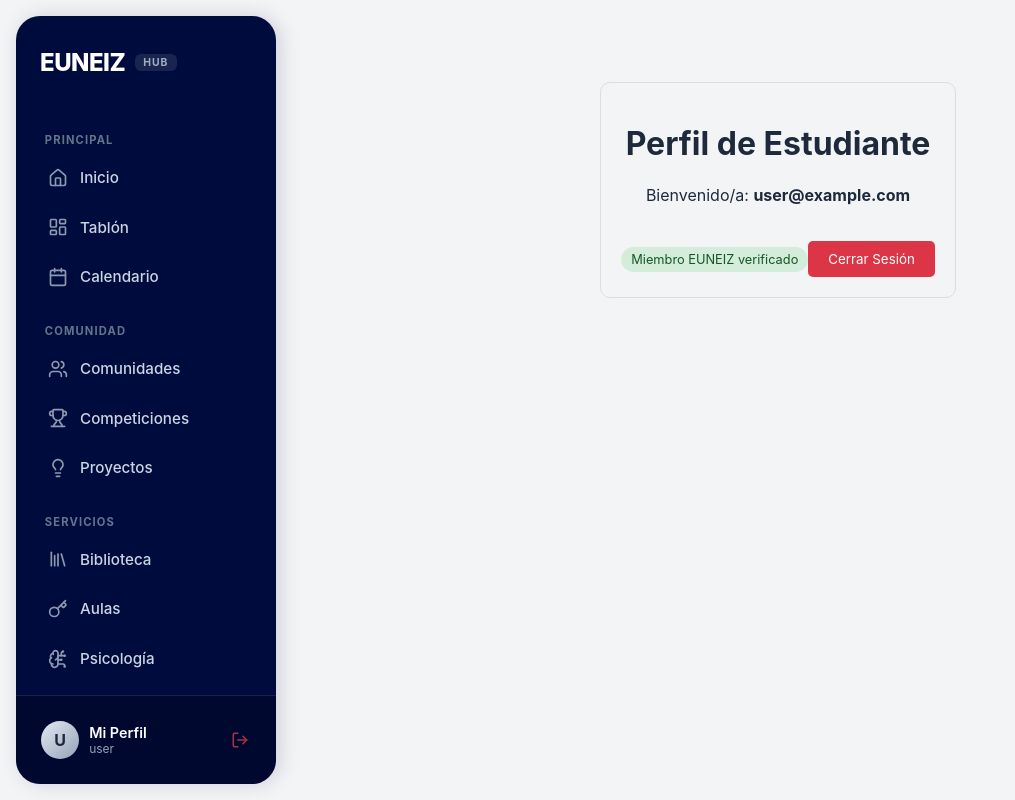
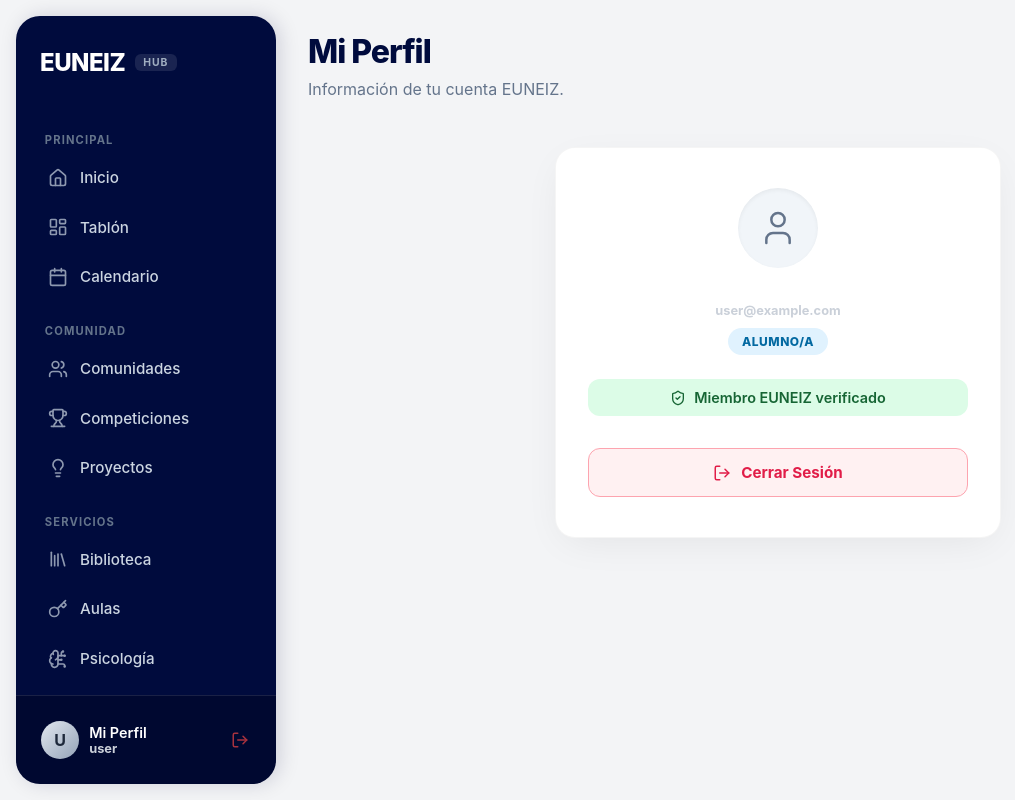
Before and after one commit to izarorubio04/euneizApp, a React (Vite) app: page /profile in a window 1280 px wide. Shown: the whole page, without its empty margins (0-1015 px from the left). Built offline with nearby package versions, Linux system fonts and the light colour scheme; no server answers; sample sign-in values are in the browser's storage.

Commit message:
Estilos1: Profile

```diff
--- a/src/pages/Login/Login.jsx
+++ b/src/pages/Login/Login.jsx
@@ -192,7 +192,7 @@
 
       </div>
 
-      <p className="footer-credits">© 2024 Euneiz Hub Project</p>
+      <p className="footer-credits">© 2026 Euneiz Hub Project</p>
     </div>
   );
 };
--- a/src/pages/Profile/Profile.css
+++ b/src/pages/Profile/Profile.css
@@ -1,30 +1,129 @@
-.profile-container {
-  padding: 50px;
+/* Contenedor de la página: le doy padding abajo para que respire */
+.profile-page {
+  padding-bottom: 50px;
+  animation: fadeIn 0.4s ease-out; /* Que aparezca suavemente */
+}
+
+/* Centro la tarjeta en la pantalla */
+.profile-content {
   display: flex;
   justify-content: center;
+  margin-top: 2rem;
+  padding: 0 1rem; /* Para que no toque los bordes en móvil */
 }
 
-.profile-card {
-  border: 1px solid #ddd;
-  padding: 20px;
-  border-radius: 10px;
+/* === LA TARJETA === */
+.profile-card-simple {
+  background: white;
+  width: 100%;
+  max-width: 380px; /* Tamaño controlado, ni muy grande ni muy chica */
+  border-radius: 20px; /* Bordes bien redonditos */
+  padding: 2.5rem 2rem;
+
+  /* Sombra elegante y borde sutil */
+  box-shadow: 0 10px 40px -10px rgba(0, 0, 0, 0.08);
+  border: 1px solid rgba(0, 0, 0, 0.04);
+
+  /* Flexbox para poner todo en columna centrada */
+  display: flex;
+  flex-direction: column;
+  align-items: center;
   text-align: center;
 }
 
-.badge {
-  background-color: #d4edda;
-  color: #155724;
-  padding: 5px 10px;
-  border-radius: 20px;
-  font-size: 0.8rem;
+/* El círculo del icono de usuario */
+.avatar-placeholder {
+  width: 80px;
+  height: 80px;
+  background: #f1f5f9; /* Gris muy clarito */
+  color: #64748b;     /* Gris icono */
+  border-radius: 50%;
+  display: flex;
+  align-items: center;
+  justify-content: center;
+  margin-bottom: 1.5rem;
+  box-shadow: inset 0 2px 4px rgba(0,0,0,0.05); /* Sombrita interior */
 }
 
-.logout-btn {
-  margin-top: 20px;
-  background-color: #dc3545;
-  color: white;
-  border: none;
-  padding: 10px 20px;
-  border-radius: 5px;
+/* Info del usuario */
+.profile-info {
+  margin-bottom: 2rem;
+  width: 100%;
+}
+
+.user-email {
+  font-size: 0.8rem;
+  color: #cad0d9;
+  font-weight: 700;
+  word-break: break-all; /* Por si el email es larguísimo */
+}
+
+/* La pastilla del rol (Alumno/Admin) */
+.role-pill {
+  display: inline-block;
+  font-size: 0.75rem;
+  font-weight: 800;
+  text-transform: uppercase;
+  letter-spacing: 0.5px;
+  padding: 6px 14px;
+  border-radius: 50px;
+  margin-bottom: 1.5rem;
+}
+
+.role-pill.student {
+  background: #e0f2fe; /* Azul suave */
+  color: #0369a1;
+}
+
+.role-pill.admin {
+  background: #fef3c7; /* Amarillo suave */
+  color: #b45309;
+}
+
+/* Fila de estado (Miembro verificado) */
+.status-row {
+  display: flex;
+  align-items: center;
+  justify-content: center;
+  gap: 8px;
+  color: #166534; /* Verde oscuro */
+  background: #dcfce7; /* Verde muy suave */
+  padding: 10px;
+  border-radius: 12px;
+  font-size: 0.9rem;
+  font-weight: 600;
+}
+
+/* === BOTÓN CERRAR SESIÓN === */
+.btn-logout-simple {
+  width: 100%;
+  padding: 14px;
+  background: #fff1f2; /* Fondo rojo casi blanco */
+  color: #e11d48;      /* Texto rojo */
+  border: 1px solid #fda4af;
+  border-radius: 12px;
+
+  font-weight: 700;
+  font-size: 0.95rem;
   cursor: pointer;
+
+  display: flex;
+  align-items: center;
+  justify-content: center;
+  gap: 10px;
+
+  transition: all 0.2s;
 }
+
+.btn-logout-simple:hover {
+  background: #e11d48; /* Al pasar el ratón se pone rojo */
+  color: white;        /* Y el texto blanco */
+  transform: translateY(-2px); /* Se levanta un poquito */
+  box-shadow: 0 4px 12px rgba(225, 29, 72, 0.2);
+}
+
+/* Animación de entrada */
+@keyframes fadeIn {
+  from { opacity: 0; transform: translateY(10px); }
+  to { opacity: 1; transform: translateY(0); }
+}
--- a/src/pages/Profile/Profile.jsx
+++ b/src/pages/Profile/Profile.jsx
@@ -1,25 +1,75 @@
+import React from "react";
+// Importo el contexto para saber quién está logueado
 import { useAuth } from "../../context/AuthContext";
+// Importo las funciones de Firebase para cerrar sesión
 import { auth } from "../../firebase/config";
 import { signOut } from "firebase/auth";
+
+// Componentes y estilos
+import PageHeader from "../../components/UI/PageHeader";
 import "./Profile.css";
 
+// Iconos para darle un toque visual sin complicarnos con fotos
+import { LogOut, User, ShieldCheck } from "lucide-react";
+
 export const Profile = () => {
-  const { user } = useAuth();
+  // Saco el usuario y el booleano de si es admin desde nuestro contexto
+  const { user, isAdmin } = useAuth();
 
+  // Función para cerrar sesión (es async por si acaso Firebase tarda)
   const handleLogout = async () => {
-    await signOut(auth);
+    try {
+      await signOut(auth);
+      // No necesito redirigir manual, el AuthContext detecta el cambio a null y me echa al login
+    } catch (error) {
+      console.error("Ups, error al salir:", error);
+    }
   };
 
+  // Si no ha cargado el usuario, no pinto nada para que no pete
+  if (!user) return null;
+
   return (
-    <div className="profile-container">
-      <div className="profile-card">
-        <h1>Perfil de Estudiante</h1>
-        <p>Bienvenido/a: <strong>{user.email}</strong></p>
-        <span className="badge">Miembro EUNEIZ verificado</span>
+    <div className="profile-page">
 
-        <button onClick={handleLogout} className="logout-btn">
-          Cerrar Sesión
-        </button>
+      {/* 1. Cabecera igual que en el resto de páginas */}
+      <PageHeader
+        title="Mi Perfil"
+        subtitle="Información de tu cuenta EUNEIZ."
+      />
+
+      <div className="profile-content">
+        {/* 2. Tarjeta principal: Simple pero bonita */}
+        <div className="profile-card-simple">
+
+          {/* Círculo decorativo donde iría la foto (ponemos un icono genérico) */}
+          <div className="avatar-placeholder">
+             <User size={40} strokeWidth={1.5} />
+          </div>
+
+          <div className="profile-info">
+             {/* Muestro el email del usuario en grande */}
+             <h2 className="user-email">{user.email}</h2>
+
+             {/* Etiqueta de Rol: cambia si soy admin o alumno */}
+             <span className={`role-pill ${isAdmin ? 'admin' : 'student'}`}>
+                {isAdmin ? "Administrador/a" : "Alumno/a"}
+             </span>
+
+             {/* Etiqueta decorativa fija que tenías antes */}
+             <div className="status-row">
+                <ShieldCheck size={16} className="icon-check"/>
+                <span>Miembro EUNEIZ verificado</span>
+             </div>
+          </div>
+
+          {/* Botón de Salir */}
+          <button onClick={handleLogout} className="btn-logout-simple">
+            <LogOut size={18} />
+            Cerrar Sesión
+          </button>
+
+        </div>
       </div>
     </div>
   );
```
